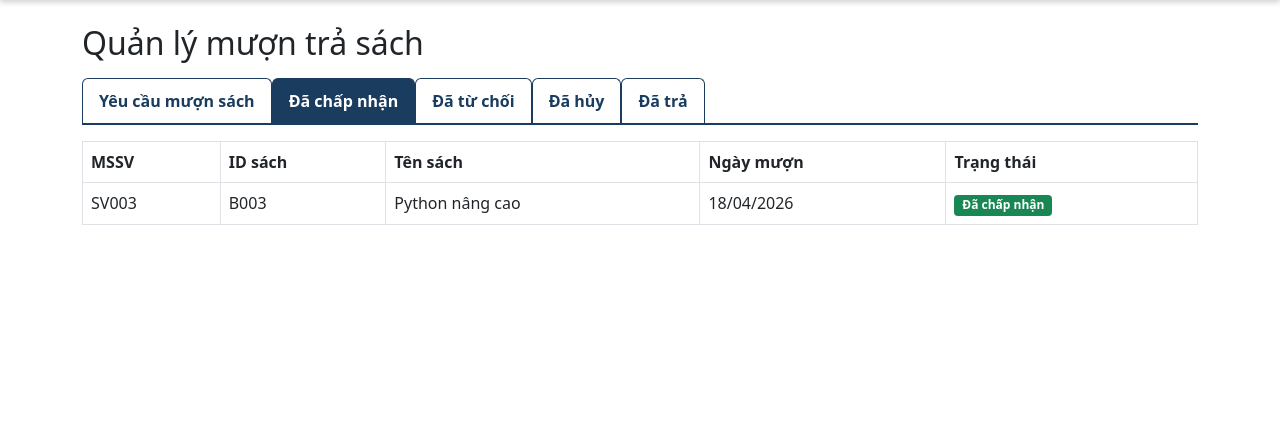
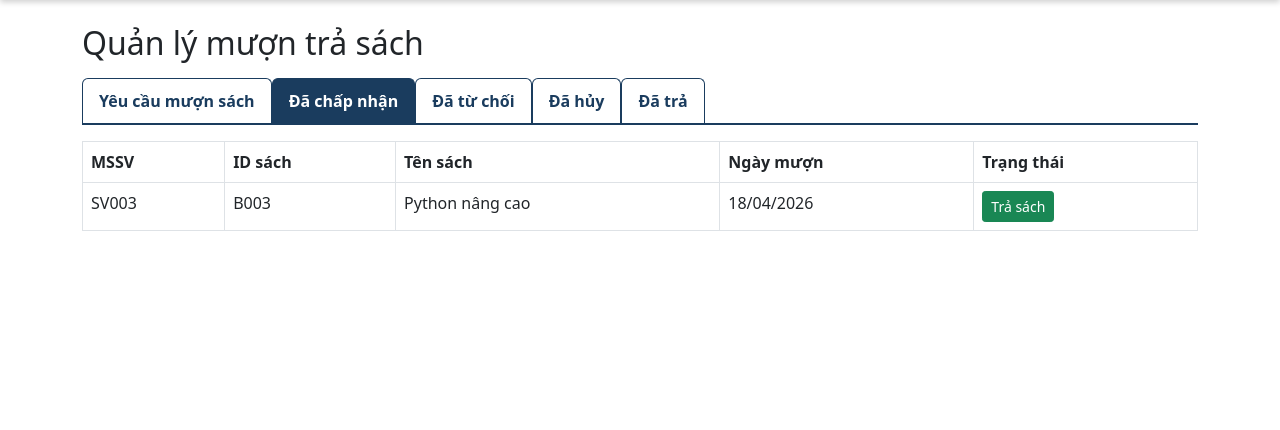
Before and after one commit to Roses19/DigitalLibrary, a Flask app: page /borrow/management in a window 1280 px wide, after a click on "Đã chấp nhận". Shown: the part 56-486 px from the top of the page. Run offline with Flask 3, Linux system fonts and the light colour scheme; parts of the project's set-up code (start-up, migrations or seed data) failed here and were passed over.

Commit message:
Update quản lý mượn

```diff
--- a/ThuVienSo/templates/borrow/manage.html
+++ b/ThuVienSo/templates/borrow/manage.html
@@ -78,7 +78,9 @@
                     <td>B003</td>
                     <td>Python nâng cao</td>
                     <td>18/04/2026</td>
-                    <td><span class="badge bg-success">Đã chấp nhận</span></td>
+                    <td>
+                        <button class="btn btn-success btn-sm">Trả sách</button>
+                    </td>
                 </tr>
             </tbody>
         </table>
```
Also changed, not shown: ThuVienSo/templates/borrow/approve_request.html (deleted), ThuVienSo/templates/borrow/history.html (added), ThuVienSo/templates/borrow/pending_requests.html (deleted), ThuVienSo/templates/borrow/request_form.html (deleted), ThuVienSo/templates/borrow/request_status.html (deleted), ThuVienSo/templates/borrow/return_confirm.html (deleted).
